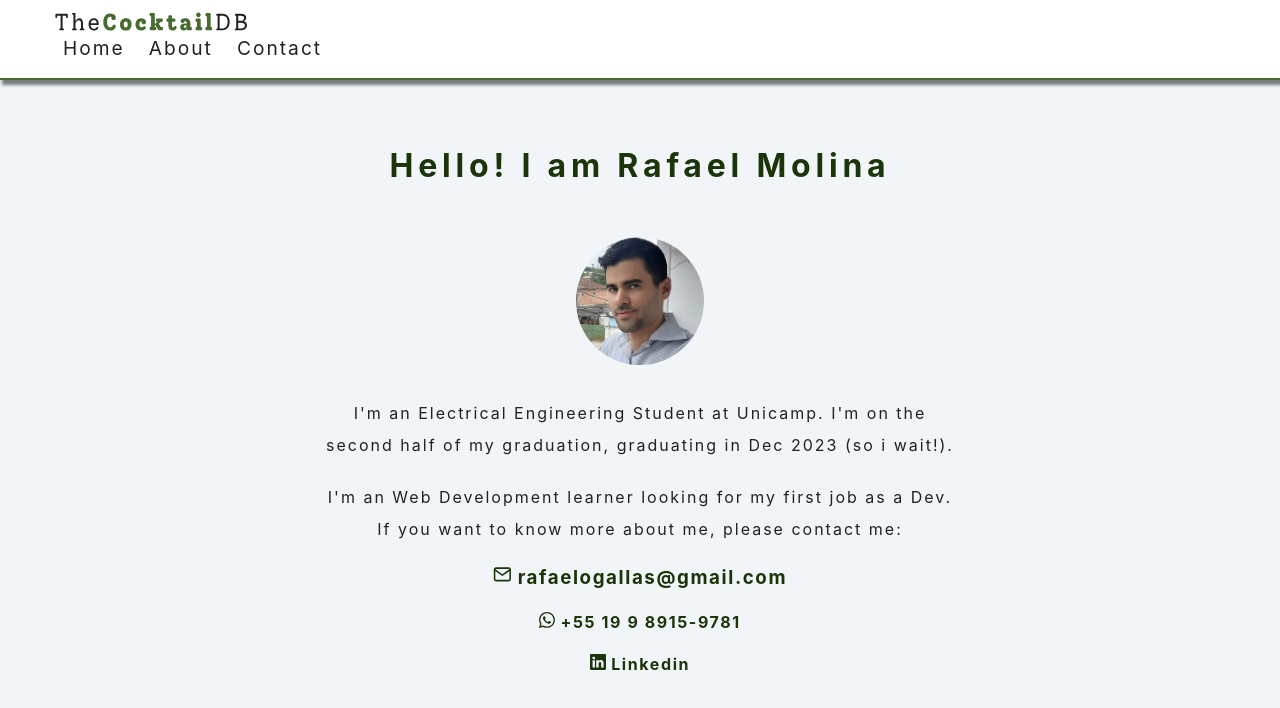
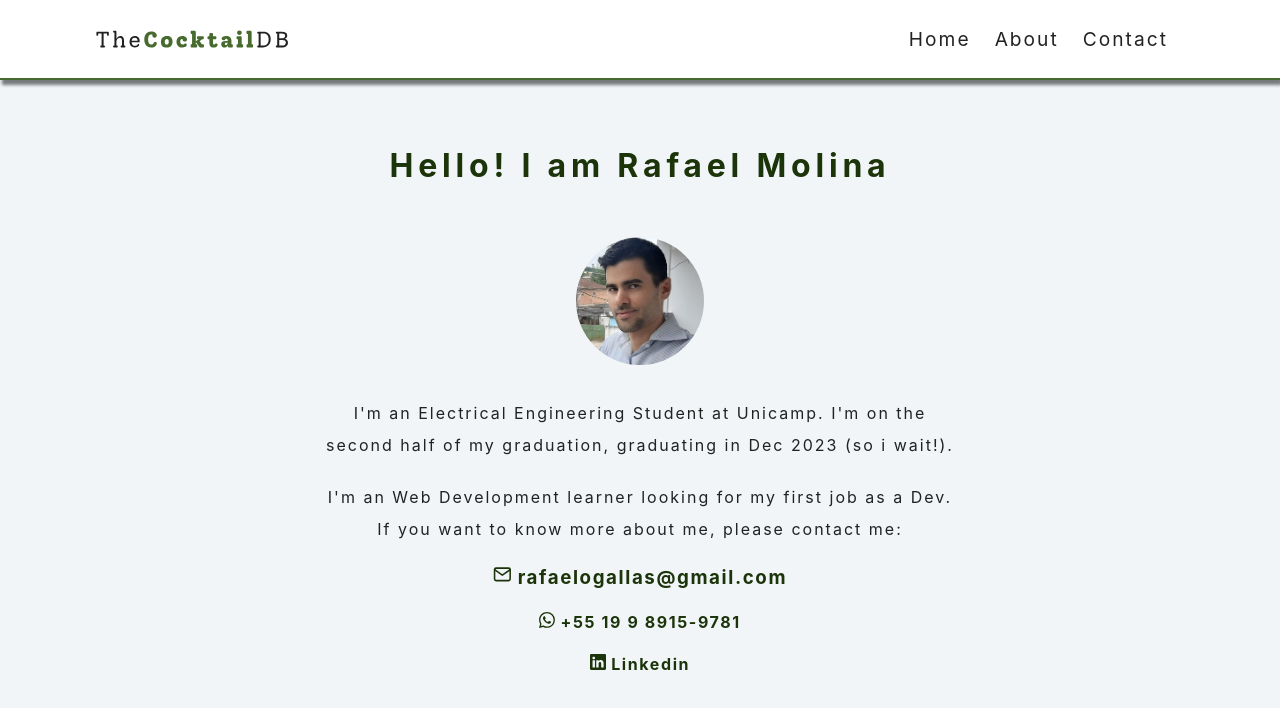
Before and after one commit to RafaelMolyna/Tutorial15-JSmilga_ReactJS-Course, a React (Create React App) app: page /contact in a window 1280 px wide. Shown: the top 708 px of the page. Built offline with nearby package versions, Linux system fonts and the light colour scheme; the HTML template or start-up script is replaced by a standard one.

Commit message:
Update index.css

```diff
--- a/src/index.css
+++ b/src/index.css
@@ -20,7 +20,7 @@ Variables
   --lightShadow: 2px 5px 3px 0px rgba(0, 0, 0, 0.5);
   --darkShadow: 4px 10px 5px 0px rgba(0, 0, 0, 0.5);
   --mainBorderRadius: 0.25rem;
-  --smallWidth: 93vw;
+  --smallWidth: 85vw;
   --maxWidth: 40rem;
   --fullWidth: 1170px;
 }
@@ -36,8 +36,8 @@ Global Styles
 }
 
 body {
-  font-family: -apple-system, BlinkMacSystemFont, 'Segoe UI', Roboto, Oxygen,
-    Ubuntu, Cantarell, 'Open Sans', 'Helvetica Neue', sans-serif;
+  font-family: -apple-system, BlinkMacSystemFont, "Segoe UI", Roboto, Oxygen,
+    Ubuntu, Cantarell, "Open Sans", "Helvetica Neue", sans-serif;
   color: var(--mainBlack);
   background: var(--mainBackground);
   line-height: 1.4;
@@ -131,6 +131,12 @@ Buttons
 Navbar
 ======
 */
+@media screen and (max-width: 500px) {
+  h2.contact-info {
+    font-size: 6vw;
+  }
+}
+
 .navbar {
   background: var(--mainWhite);
   height: 5rem;
@@ -140,6 +146,7 @@ Navbar
   box-shadow: var(--lightShadow);
 }
 .nav-center {
+  flex-wrap: wrap;
   display: flex;
   justify-content: space-between;
   align-items: center;
@@ -148,6 +155,7 @@ Navbar
   max-width: var(--fullWidth);
 }
 .nav-links {
+  flex-wrap: wrap;
   display: flex;
   align-items: center;
 }
@@ -223,9 +231,6 @@ Cocktails List
   /* align-items: start; */
 }
 @media screen and (min-width: 576px) {
-  .nav-center {
-    display: inline-block;
-  }
   .cocktails-center {
     grid-template-columns: repeat(auto-fill, minmax(338.8px, 1fr));
   }
@@ -378,7 +383,7 @@ Cocktail
 .loader:after {
   position: absolute;
   top: 0;
-  content: '';
+  content: "";
 }
 .loader:before {
   left: -1.5em;
```
